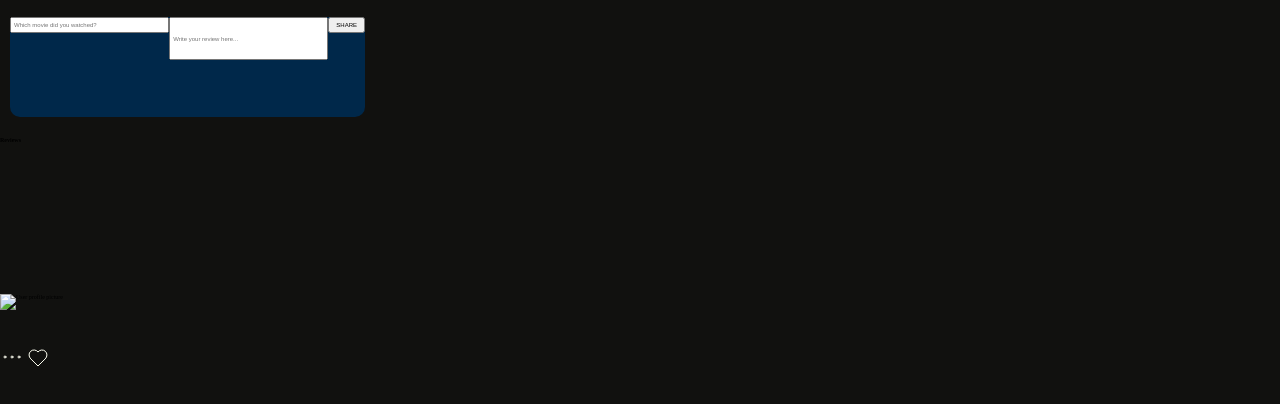
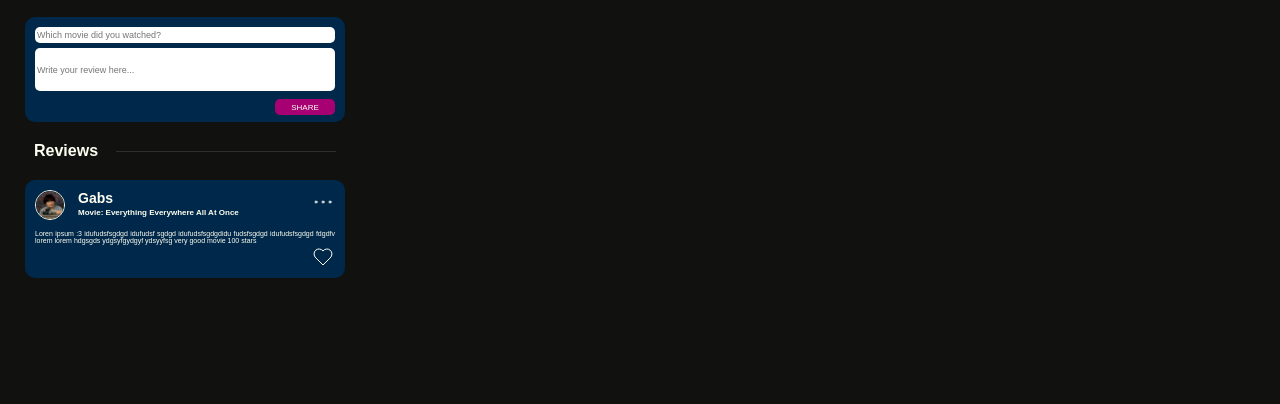
Before and after one commit to vehemencia/Social-network-FlickReview, a website: page src/index.html in a window 1280 px wide. Shown: the part 98-502 px from the top of the page. Drawn offline with Linux system fonts and the light colour scheme; a web font is replaced by a local one.

Commit message:
Home draft finished

```diff
--- a/src/index.html
+++ b/src/index.html
@@ -1,5 +1,6 @@
 <!DOCTYPE html>
 <html lang="en">
+
 <head>
   <meta charset="UTF-8">
   <meta name="viewport" content="width=device-width, initial-scale=1.0">
@@ -8,10 +9,11 @@
   <link rel="preconnect" href="https://fonts.gstatic.com" crossorigin>
   <link href="https://fonts.googleapis.com/css2?family=ABeeZee&family=Chau+Philomene+One&display=swap" rel="stylesheet">
   <link rel="stylesheet" href="style.css">
-  <title>Document</title>
+  <title>FlickReview</title>
 </head>
+
 <body>
-  <main id ='root'>
+  <main id='root'>
     <header id="homeHeader">
       <h1 id="homeTitle">FlickReview</h1>
       <div class="hamburgermenu">
@@ -27,24 +29,35 @@
       <input id="typeReview" type="text" placeholder="Write your review here..."></input>
       <button id="shareReviewButton" type="button">SHARE</button>
     </section>
-  <div id="reviewsText"><h3>Reviews</h3><canvas id="reviewsLine"></canvas></div>
+    <div id="reviewsText">
+      <h3>Reviews</h3><canvas id="reviewsLine"></canvas>
+    </div>
     <article id="reviewBox">
-    <img src="" alt="User profile picture">
-    <h3 id="userName"></h3>
-    <h4 id="movieName"></h4>
-    <p id="writtenreview"></p>
-    <svg xmlns="http://www.w3.org/2000/svg" class="icon icon-tabler icon-tabler-dots" width="24" height="24" viewBox="0 0 24 24" stroke-width="1" stroke="#FEFFF1" fill="none" stroke-linecap="round" stroke-linejoin="round">
-      <path stroke="none" d="M0 0h24v24H0z" fill="none"/>
+      <div id="generalinfo">
+        <img src=".\images\Agnes-placeholder.PNG" alt="User profile picture" id="womanprofileimg">
+        <div id="userAndMovieInfo">
+          <h3 id="userNameHome">Gabs</h3>
+          <h4 id="movieNameHome">Movie: Everything Everywhere All At Once</h4>
+        </div>
+        <svg xmlns="http://www.w3.org/2000/svg" class="icon icon-tabler icon-tabler-dots" width="24" height="24"
+          viewBox="0 0 24 24" stroke-width="1" stroke="#FEFFF1" fill="none" stroke-linecap="round"
+          stroke-linejoin="round">
+          <path stroke="none" d="M0 0h24v24H0z" fill="none" />
           <circle cx="5" cy="12" r="1" />
           <circle cx="12" cy="12" r="1" />
           <circle cx="19" cy="12" r="1" />
         </svg>
-    <svg xmlns="http://www.w3.org/2000/svg" class="icon icon-tabler icon-tabler-heart" width="24" height="24" viewBox="0 0 24 24" stroke-width="1" stroke="#FEFFF1" fill="none" stroke-linecap="round" stroke-linejoin="round">
-      <path stroke="none" d="M0 0h24v24H0z" fill="none"/>
+      </div>
+      <p id="writtenreview">Loren ipsum :3 idufudsfsgdgd idufudsf sgdgd idufudsfsgdgdidu fudsfsgdgd idufudsfsgdgd fdgdfv lorem lorem hdgsgds ydgsyfgydgyf ydsyyfsg very good movie 100 stars</p>
+      <svg xmlns="http://www.w3.org/2000/svg" class="icon icon-tabler icon-tabler-heart" width="24" height="24"
+        viewBox="0 0 24 24" stroke-width="1" stroke="#FEFFF1" fill="none" stroke-linecap="round"
+        stroke-linejoin="round">
+        <path stroke="none" d="M0 0h24v24H0z" fill="none" />
         <path d="M19.5 13.572l-7.5 7.428l-7.5 -7.428m0 0a5 5 0 1 1 7.5 -6.566a5 5 0 1 1 7.5 6.572" />
       </svg>
     </article>
   </main>
   <!-- <script type="module" src="main.js"></script>-->
 </body>
+
 </html>
--- a/src/style.css
+++ b/src/style.css
@@ -278,17 +278,24 @@ span:hover {
 /*Hamburger menu ends here*/
 
 #createpostBox {
-    height: 10rem;
-    width: 35.5rem;
+    height: 10.5rem;
+    width: 32rem;
     background-color: var(--colorBlue);
     color: var(--colorWhite);
     border-radius: 1rem;
-    margin: 2rem 1rem;
+    margin: 2rem 2.5rem;
     display: flex;
+    flex-direction: column;
+    align-items: center;
+    padding-top: 1rem;
 }
 
-#typeMovie , #typeReview {
-    width: 33rem;
+#typeMovie,
+#typeReview {
+    width: 30rem;
+    border-radius: 0.5rem;
+    border: none;
+    font-size: 0.9rem;
 }
 
 #typeMovie {
@@ -297,8 +304,95 @@ span:hover {
 
 #typeReview {
     height: 4.3rem;
+    margin-top: 0.5rem;
 }
 
 #shareReviewButton {
     height: 1.6rem;
+    margin-top: 0.5rem;
+    background-color: var(--colorPink);
+    border-radius: 0.5rem;
+    border: none;
+    color: var(--colorWhite);
+    margin-right: 1rem;
+    margin-top: 0.8rem;
+    align-self: flex-end;
+    width: 6rem;
+    font-size: 0.8rem;
 }
+
+#reviewsText {
+    display: flex;
+    flex-direction: row;
+    justify-content: space-around;
+    align-items: center;
+    width: 32rem;
+    margin: 2rem 2.5rem;
+}
+
+#reviewsLine {
+    height: 0.1rem;
+    width: 22rem;
+    background-color: #2f2f2f;
+    border: none;
+    border-radius: 0.5rem;
+}
+
+h3 {
+    color: var(--colorWhite);
+    font-family: var(--principalFont);
+    font-size: 1.6rem;
+}
+
+#reviewBox {
+    height: auto;
+    width: 32rem;
+    background-color: var(--colorBlue);
+    color: var(--colorWhite);
+    border-radius: 1rem;
+    margin: 2rem 2.5rem;
+    display: flex;
+    flex-direction: column;
+    align-items: center;
+    padding: 1rem;
+    font-family: var(--principalFont);
+}
+
+#womanprofileimg {
+    width: 3rem;
+    height: 3rem;
+    border-radius: 50rem;
+    align-self: flex-start;
+    border: 0.1rem solid var(--colorWhite);
+}
+
+#generalinfo {
+    width: 30rem;
+    display: flex;
+    justify-content: space-between;
+}
+
+#userAndMovieInfo {
+    width: 22rem;
+    justify-items: flex-start;
+}
+
+#writtenreview {
+    max-width: 30rem;
+    text-align: justify;
+    margin-top: 1rem;
+    font-size: 0.7rem;
+}
+
+#userNameHome {
+    font-size: 1.4rem;
+}
+
+#movieNameHome {
+    font-size: 0.8rem;
+    margin-top: 0.2rem;
+}
+
+.icon-tabler-heart {
+    align-self: flex-end;
+}
```
Also changed, not shown: src/images/Agnes-placeholder.PNG (added). Lines whose indentation alone changed are shown as unchanged.
